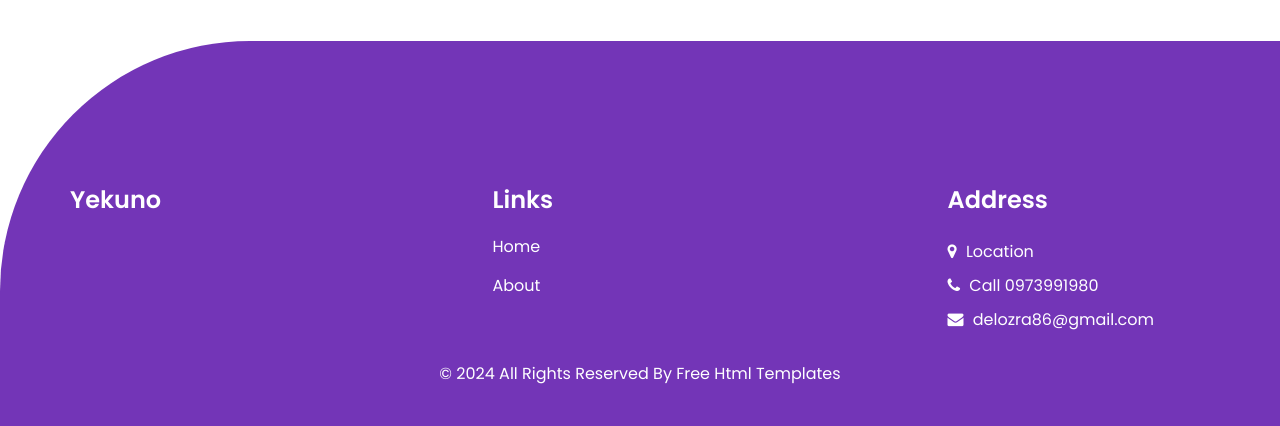
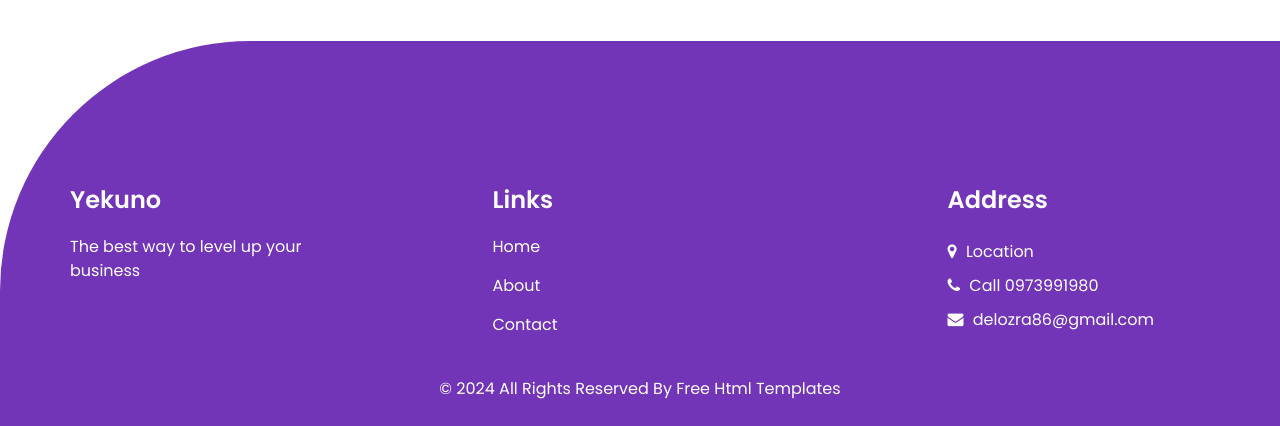
Before and after one commit to avocado-beans/nexusdev, a Flask app: page /about in a window 1280 px wide. Shown: the part 1528-1954 px from the top of the page. Before the commit the page ends 1912 px from the top, so only its background shows below. Run offline with Flask 3, Linux system fonts and the light colour scheme; some libraries are stand-ins or nearby versions.

Commit message:
Update about.html

```diff
--- a/templates/about.html
+++ b/templates/about.html
@@ -138,7 +138,9 @@ Ready to take your business to the next level? Contact Yekuno today to learn mor
               <h4>
                 Yekuno
               </h4>
-
+              <p>
+                The best way to level up your business
+              </p>
             </div>
           </div>
           <div class="col-md-6 col-lg-2 mx-auto">
@@ -153,7 +155,9 @@ Ready to take your business to the next level? Contact Yekuno today to learn mor
                 <a class="" href="/about">
                   About
                 </a>
-
+                 <a class="" href="/contact">
+                  Contact
+                </a>
 
               </div>
             </div>
```
